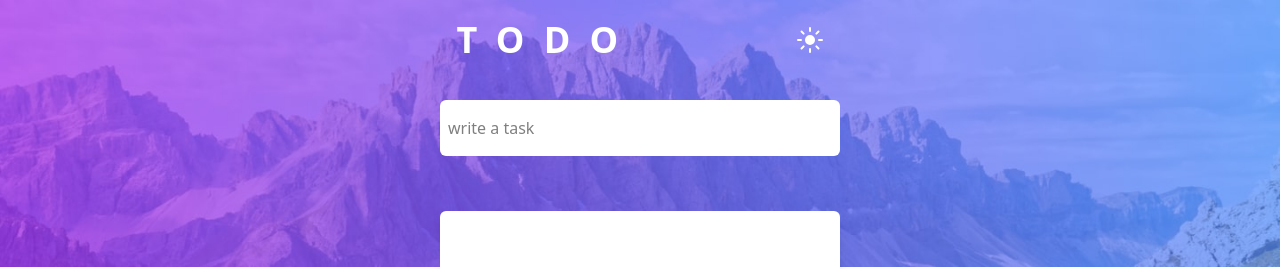
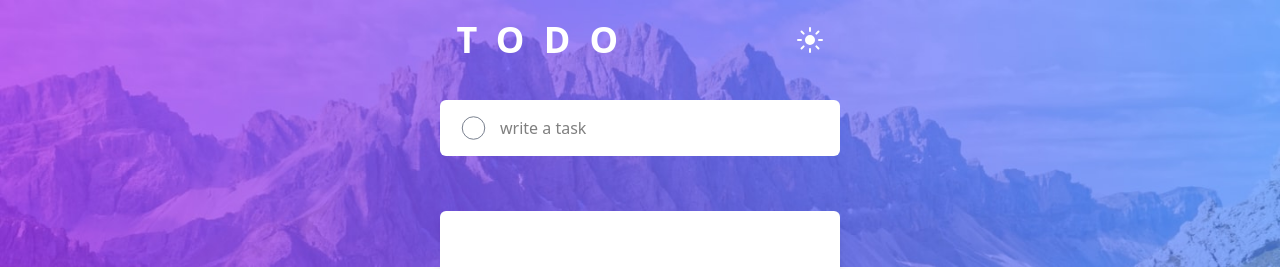
Before and after one commit to Abed001/ReduxTodoApp, a React (Vite) app: page / in a window 1280 px wide. Shown: the top 269 px of the page. Built offline with nearby package versions, Linux system fonts and the light colour scheme.

Commit message:
feat: improving ui

```diff
--- a/src/component/CustomRadioButton.tsx
+++ /dev/null
@@ -1,16 +0,0 @@
-function CustomRadioButton() {
-  return (
-    <>
-      <input
-        type="radio"
-        name="option"
-        value="1"
-        className="sr-only peer"
-        id="customRadio"
-      />
-      <label></label>
-    </>
-  );
-}
-
-export default CustomRadioButton;
--- a/src/component/InputElement.tsx
+++ b/src/component/InputElement.tsx
@@ -2,6 +2,7 @@ import { useState } from "react";
 import { useTheme } from "../context/useTheme";
 import { useAppDispatch } from "../page/hooks";
 import { addTask } from "../page/todosSlice";
+import "../styles/checkbox-style.css";
 
 function InputElement() {
   const { dark } = useTheme();
@@ -14,12 +15,12 @@ function InputElement() {
     }
   };
   return (
-    <div>
+    <div className="relative mt-10  ">
       <input
         onKeyDown={(e) => e.key === "Enter" && handleAddTask()}
         value={input}
         onChange={(e) => setInput(e.target.value)}
-        className={`mt-10 min-w-[400px] lg:min-w-[400px] p-2 py-4 rounded-md ${
+        className={` min-w-[400px] lg:w-[400px] p-2 py-4 pl-15 rounded-md ${
           dark
             ? "dark:text-white bg-darkelements placeholder-gray-500"
             : "bg-white text-black "
@@ -27,6 +28,23 @@ function InputElement() {
         type="text"
         placeholder="write a task"
       />
+      <span className="flex items-center absolute top-1/2 -translate-y-1/2 left-[5%] ">
+        <svg
+          className={`w-[27px] h-[27px] ${
+            dark ? " text-gray-400" : "text-gray-500"
+          }`}
+          fill="none"
+          stroke="currentColor"
+          strokeWidth="0.80" // ← control thickness here
+          viewBox="0 0 24 24"
+        >
+          <circle
+            cx="12"
+            cy="12"
+            r="10"
+          />
+        </svg>
+      </span>
     </div>
   );
 }
--- a/src/component/LowerSection.tsx
+++ b/src/component/LowerSection.tsx
@@ -29,13 +29,13 @@ function LowerSection() {
           {tasks.map((task) => (
             <li
               key={task.id}
-              className={` ${
+              className={` cursor-pointer ${
                 dark
                   ? " bg-darkelements border-b-[0.25px] border-gray-700 text-gray-200"
                   : "bg-white border-gray-300 border-b-[0.25px] text-gray-600"
               }   `}
             >
-              <div className=" py-2 lg:py-3 pl-5  h-[50px] flex flex-row item-center gap-x-4">
+              <div className=" py-3 lg:py-3 pl-5  h-[50px] flex flex-row item-center gap-x-4">
                 {" "}
                 <CheckboxWithIcon task={task} />{" "}
                 <p
```
Also changed, not shown: src/page/Home.tsx (+1 -6 lines).
